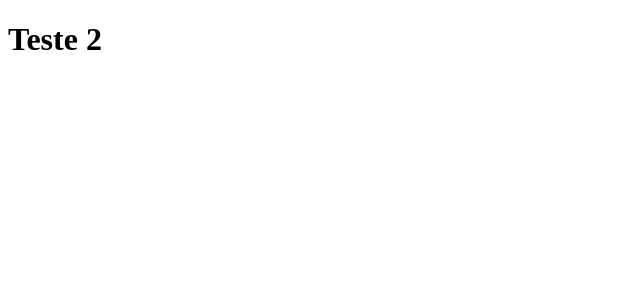
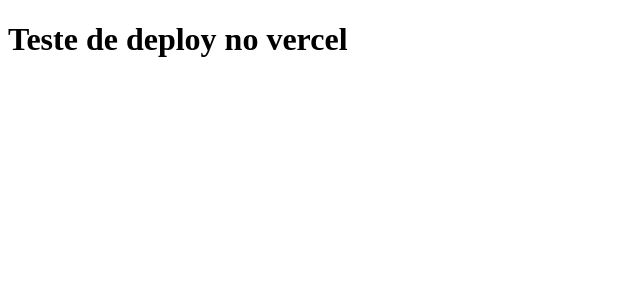
Before and after one commit to joaopedrobmb/clone-tabnews, a Next.js app: page / in a window 1280 px wide. Shown: the top 300 px of the page, without its empty margins (0-640 px from the left). Built offline with nearby package versions, Linux system fonts and the light colour scheme.

Commit message:
atualizando o arquivo index.js

```diff
--- a/pages/index.js
+++ b/pages/index.js
@@ -1,5 +1,5 @@
 function Home() {
-    return <h1>Teste 2</h1>
+    return <h1>Teste de deploy no vercel</h1>
 }
 
 export default Home;
```
